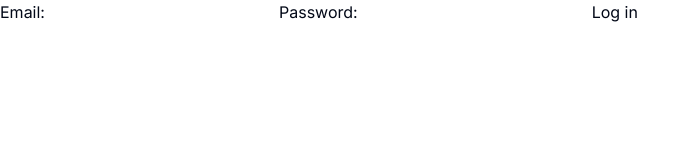
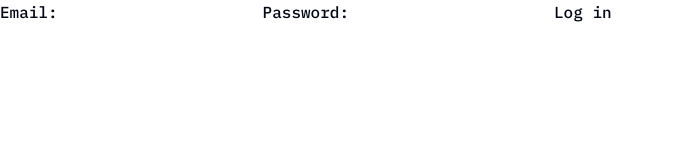
Before and after one commit to hessamkhoobkar/concrete_core, a Next.js app: page /login in a window 1280 px wide. Shown: the top 160 px of the page, without its empty margins (0-699 px from the left). Built offline with nearby package versions, Linux system fonts and the light colour scheme.

Commit message:
add ibm font family

```diff
--- a/app/layout.tsx
+++ b/app/layout.tsx
@@ -1,20 +1,29 @@
 import type { Metadata } from "next";
 
-import { Inter as FontSans } from "next/font/google";
+import { IBM_Plex_Sans, IBM_Plex_Mono } from "next/font/google";
+
 import "./globals.css";
 
 import { cn } from "@/lib/utils";
 
 import { ThemeProvider } from "@/components/theme-provider";
 
-const fontSans = FontSans({
+export const ibmSans = IBM_Plex_Sans({
   subsets: ["latin"],
-  variable: "--font-sans",
+  display: "swap",
+  weight: "500",
+});
+
+export const ibmMono = IBM_Plex_Mono({
+  subsets: ["latin"],
+  display: "swap",
+  weight: ["500", "700"],
 });
 
 export const metadata: Metadata = {
-  title: "Create Next App",
-  description: "Generated by create next app",
+  title: "Concrete Core",
+  description:
+    "Transform your construction projects with our cutting-edge web application designed for evaluating and testing concrete quality and strength.",
 };
 
 export default function RootLayout({
@@ -26,8 +35,9 @@ export default function RootLayout({
     <html lang="en">
       <body
         className={cn(
-          "min-h-screen bg-background font-sans antialiased",
-          fontSans.variable
+          "min-h-screen bg-background font-sans text-base font-medium antialiased",
+          ibmSans.className,
+          ibmMono.className,
         )}
       >
         <ThemeProvider
--- a/tailwind.config.ts
+++ b/tailwind.config.ts
@@ -20,7 +20,8 @@ const config = {
     },
     extend: {
       fontFamily: {
-        sans: ["var(--font-sans)", ...fontFamily.sans],
+        sans: ["IBM Plex Sans", ...fontFamily.sans],
+        mono: ["IBM Plex Mono", ...fontFamily.mono],
       },
       colors: {
         border: "hsl(var(--border))",
```
